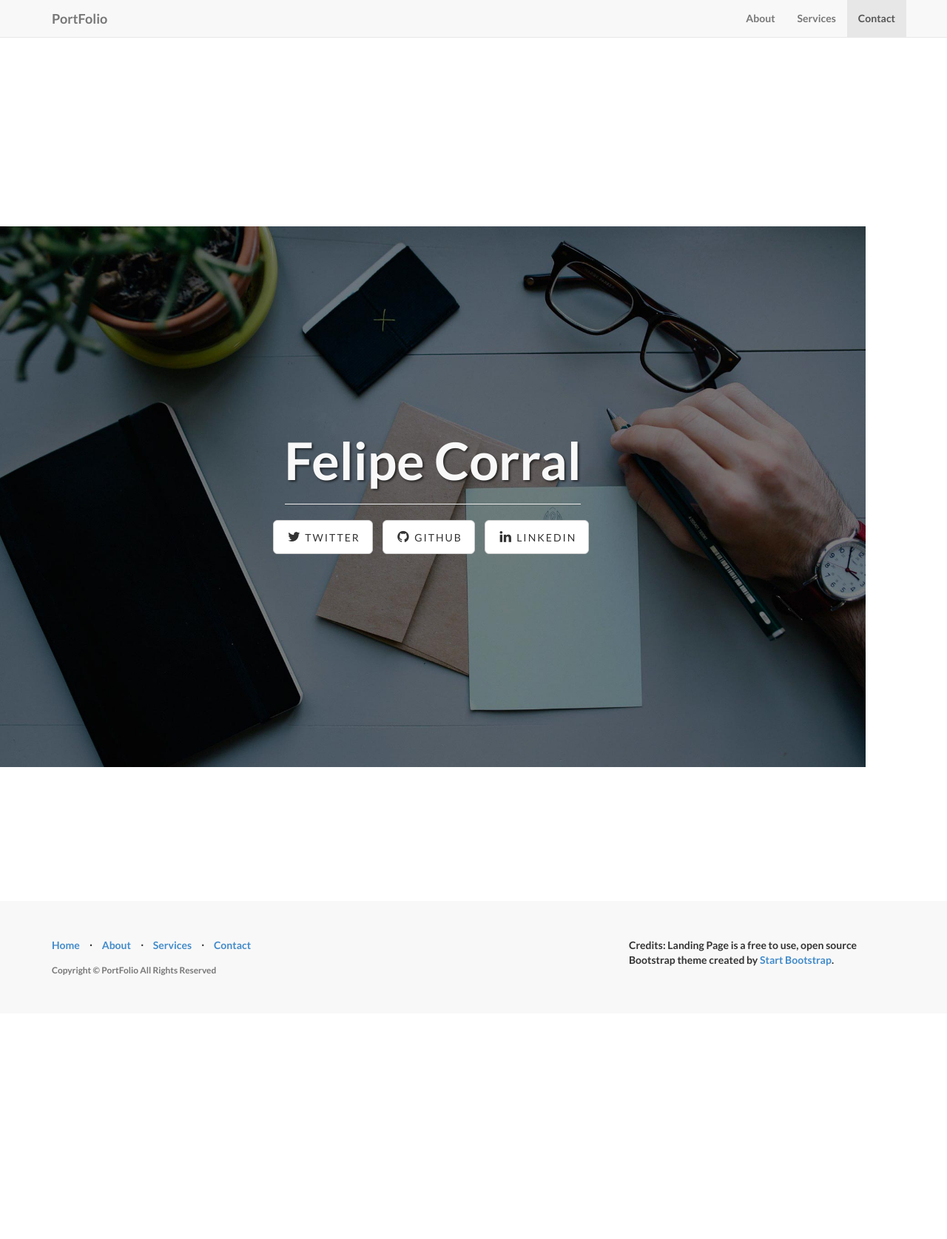
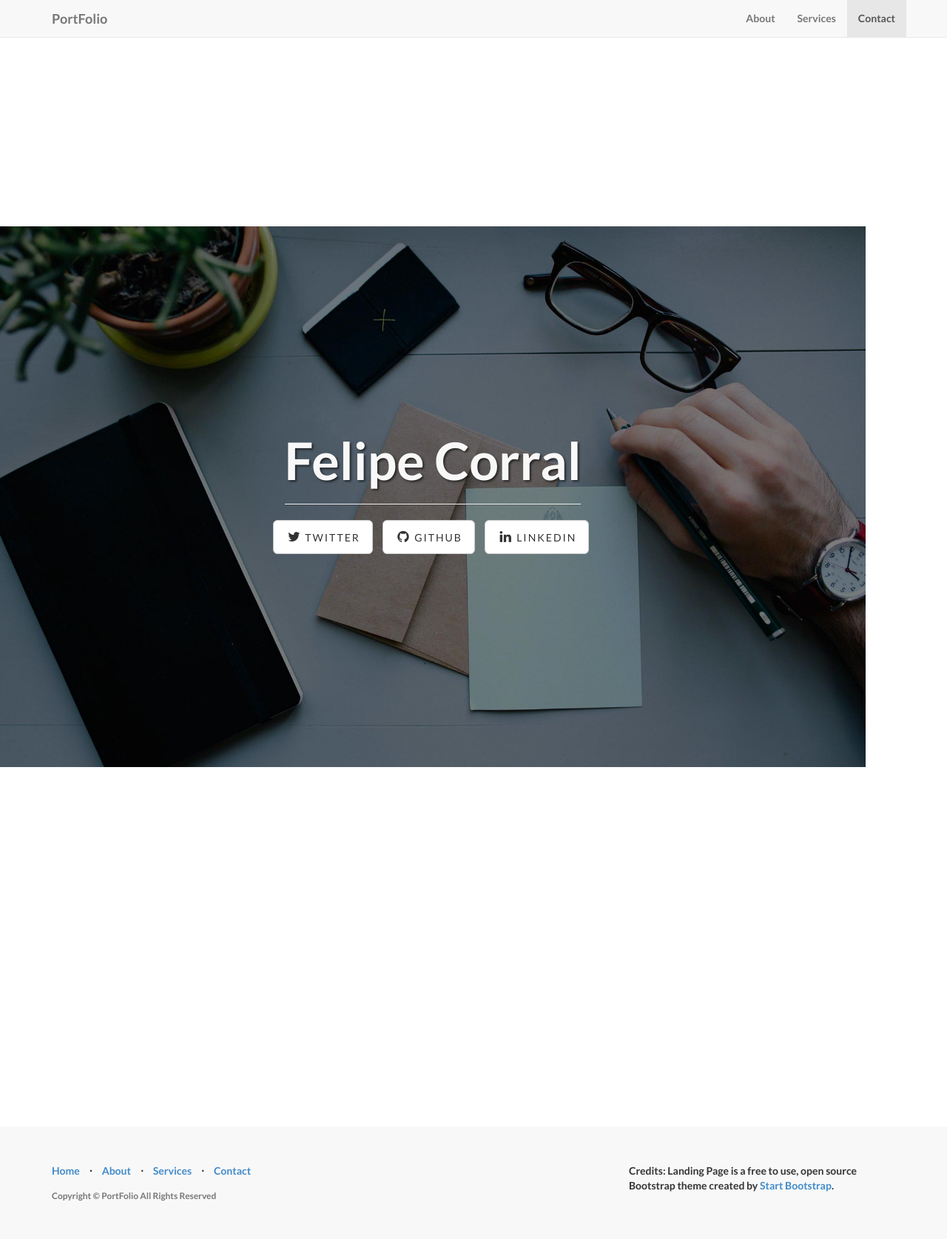
Before and after one commit to felipecorral/felipecorral, a Jekyll site: the page built from index.html, in a window 1280 px wide. Shown: the whole page at 74% size. Built offline with Jekyll 4.4.1, drawn with Linux system fonts in a browser that asks for light colours; before the commit the page ends 1523 px from its top, so only the background shows below that.

Commit message:
Update default.html

```diff
--- a/_layouts/default.html
+++ b/_layouts/default.html
@@ -3,7 +3,7 @@
 	{% include head.html %}
 
 	<body>
-		<div style="width: 100%; height: 80%; overflow: scroll;">
+		<div style="width: 100%; height: 100%; overflow: scroll;">
 		<table>
 
   			<tr>
```
